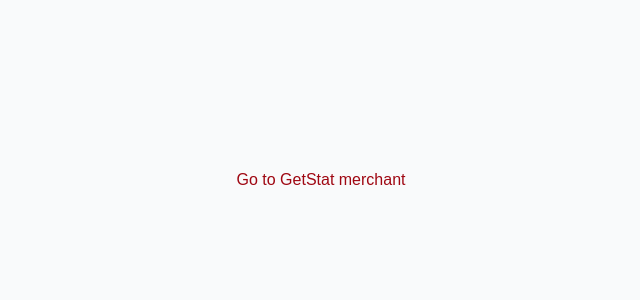
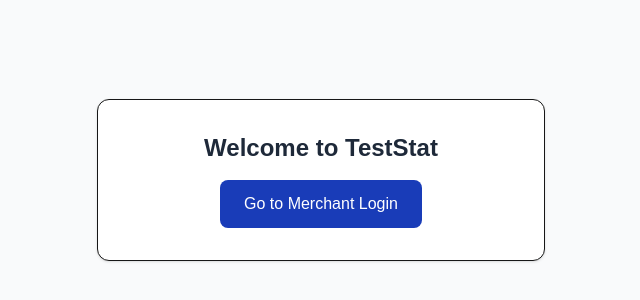
Before and after one commit to Gahbriehel/teststac, a Next.js app: page / in a window 1280 px wide. Shown: the part 220-520 px from the top of the page, without its empty margins (319-959 px from the left). Built offline with nearby package versions, Linux system fonts and the light colour scheme.

Commit message:
improved landing page

```diff
--- a/src/app/page.tsx
+++ b/src/app/page.tsx
@@ -1,14 +1,24 @@
 "use client";
 
 import Link from "next/link";
-import { JSX } from "react";
 
-export default function Home(): JSX.Element {
+export default function Home() {
   return (
-    <div className="min-h-screen flex flex-col justify-center items-center bg-gray-50 p-4">
-      <Link href={"/merchants"} className="text-red-800 text-center">
-        Go to GetStat merchant
-      </Link>
-    </div>
+    <main className="min-h-screen flex items-center justify-center bg-gray-50 p-6">
+      <div className="bg-white shadow-sm border rounded-xl p-8 max-w-md w-full text-center">
+        <h1 className="text-2xl font-semibold mb-4 text-gray-800">
+          Welcome to TestStat
+        </h1>
+
+
+
+        <Link
+          href="/merchants"
+          className="inline-block bg-blue-800 hover:bg-blue-900 text-white font-medium px-6 py-3 rounded-lg transition-colors"
+        >
+          Go to Merchant Login
+        </Link>
+      </div>
+    </main>
   );
 }
```
